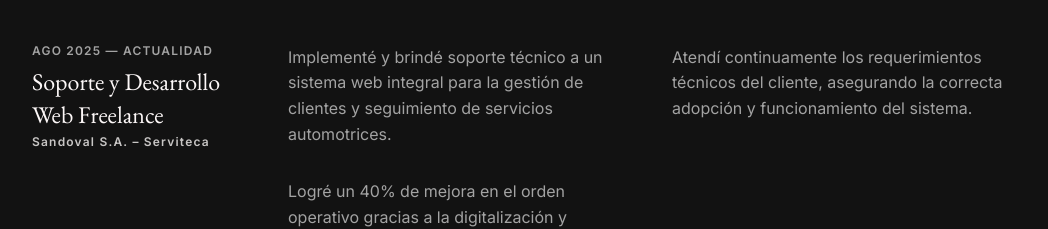
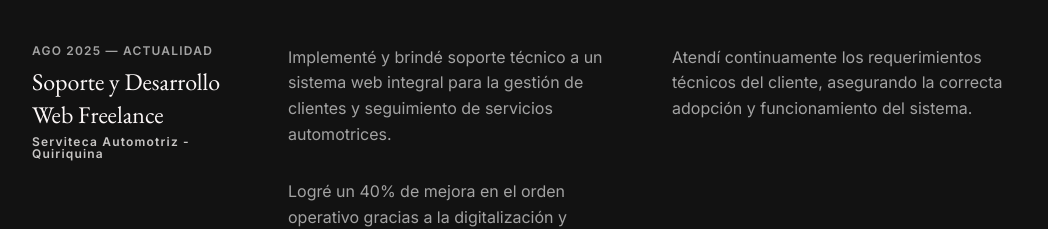
Before and after one commit to TATAPIERCE-dev/Portafolio-v2, an Astro site: page / in a window 1280 px wide. Shown: the part 1880-2109 px from the top of the page, without its empty margins (112-1160 px from the left). Built offline with nearby package versions, Linux system fonts and the light colour scheme; Astro itself is replaced by a stand-in of ours.

Commit message:
Actualiza nombre de serviteca en trayectoria profesional

```diff
--- a/src/components/Experience.astro
+++ b/src/components/Experience.astro
@@ -3,7 +3,7 @@ const experiences = [
   {
     period: "AGO 2025 — ACTUALIDAD",
     role: "Soporte y Desarrollo Web Freelance",
-    company: "Sandoval S.A. – Serviteca",
+    company: "Serviteca Automotriz - Quiriquina",
     details: [
       "Implementé y brindé soporte técnico a un sistema web integral para la gestión de clientes y seguimiento de servicios automotrices.",
       "Atendí continuamente los requerimientos técnicos del cliente, asegurando la correcta adopción y funcionamiento del sistema.",
```
